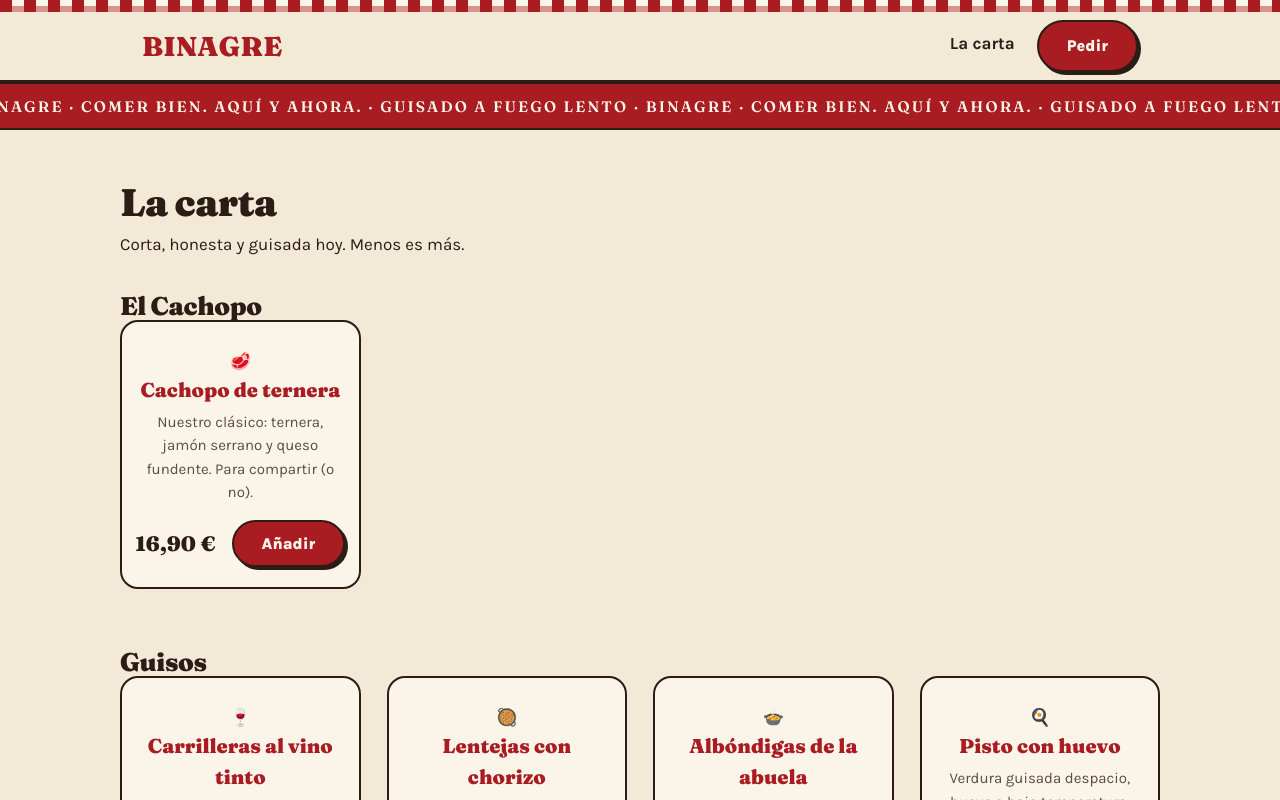
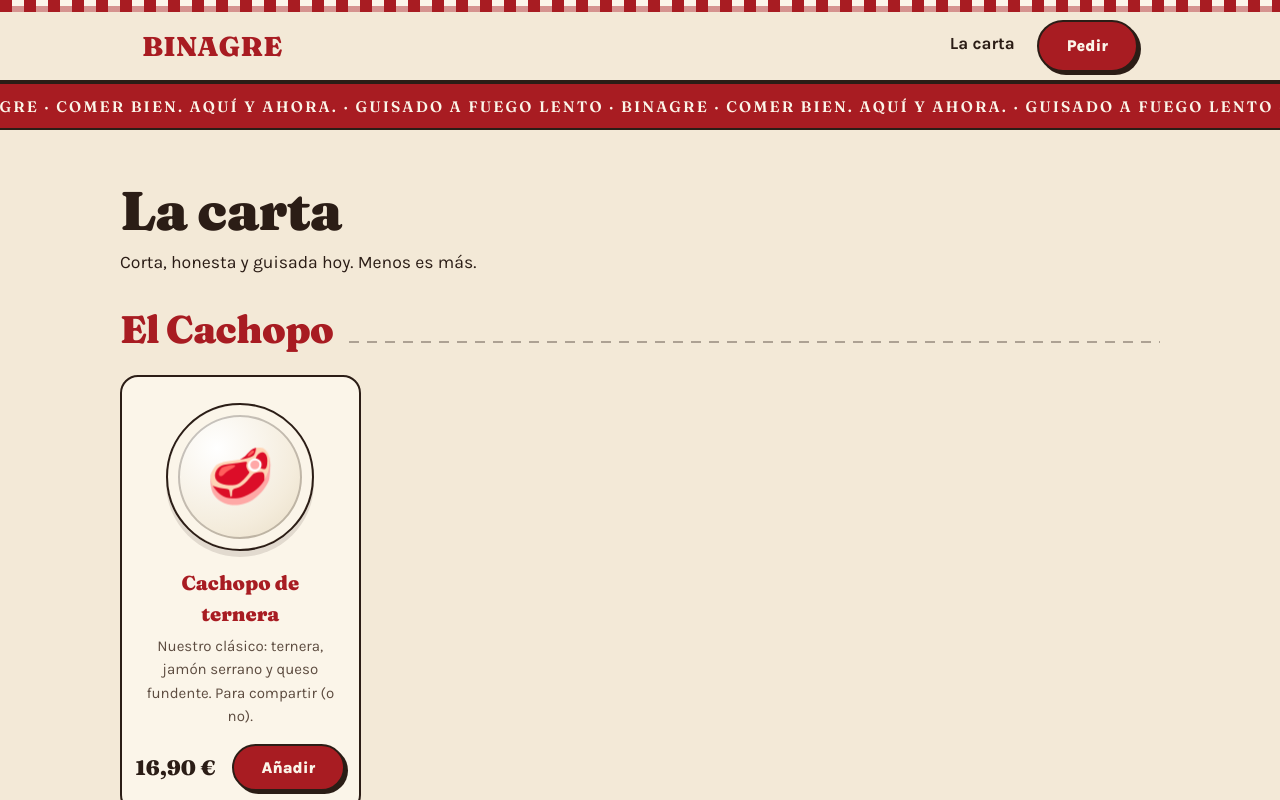
Before and after one commit to Streatlab/binagre-web, a Next.js app: page /carta in a window 1280 px wide. Shown: the top 800 px of the page. Built offline with nearby package versions, Linux system fonts and the light colour scheme.

Commit message:
design: carta con platos redondos y cabeceras de sección

```diff
--- a/app/carta/page.tsx
+++ b/app/carta/page.tsx
@@ -11,10 +11,10 @@ export const metadata: Metadata = {
 export default function Carta() {
   return (
     <main className="container section">
-      <h1 className="display" style={{ fontSize: "2.4rem", color: "var(--bin-red)" }}>
+      <h1 className="display" style={{ fontSize: "clamp(2.2rem, 6vw, 3.4rem)" }}>
         La carta
       </h1>
-      <p style={{ margin: "8px 0 28px" }}>
+      <p style={{ margin: "10px 0 20px", fontSize: "1.1rem" }}>
         Corta, honesta y guisada hoy. Menos es más.
       </p>
 
@@ -22,19 +22,20 @@ export default function Carta() {
         const platos = CARTA.filter((p) => p.categoria === cat);
         if (!platos.length) return null;
         return (
-          <section className="section" key={cat} style={{ paddingTop: 8 }}>
-            <h2 className="display">{cat}</h2>
+          <section className="section" key={cat} style={{ paddingTop: 12, paddingBottom: 12 }}>
+            <div className="section-head">
+              <h2 className="display" style={{ color: "var(--rojo)" }}>{cat}</h2>
+              <span className="hilo" aria-hidden />
+            </div>
             <div className="grid">
               {platos.map((p) => (
                 <article className="card" key={p.id}>
-                  <div className="card-img">{p.emoji}</div>
-                  <div className="card-body">
-                    <h3>{p.nombre}</h3>
-                    <p className="desc">{p.desc}</p>
-                    <div className="card-foot">
-                      <span className="price">{fmtEur(p.precio)}</span>
-                      <AddButton plato={p} />
-                    </div>
+                  <div className="plato" aria-hidden>{p.emoji}</div>
+                  <h3>{p.nombre}</h3>
+                  <p className="desc">{p.desc}</p>
+                  <div className="card-foot">
+                    <span className="price">{fmtEur(p.precio)}</span>
+                    <AddButton plato={p} />
                   </div>
                 </article>
               ))}
```
